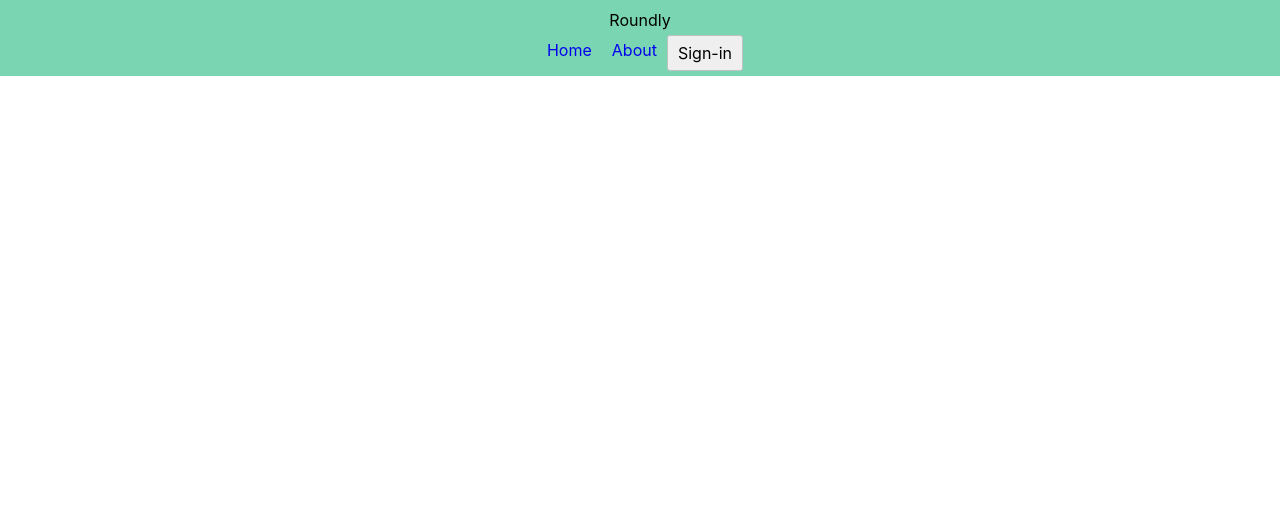
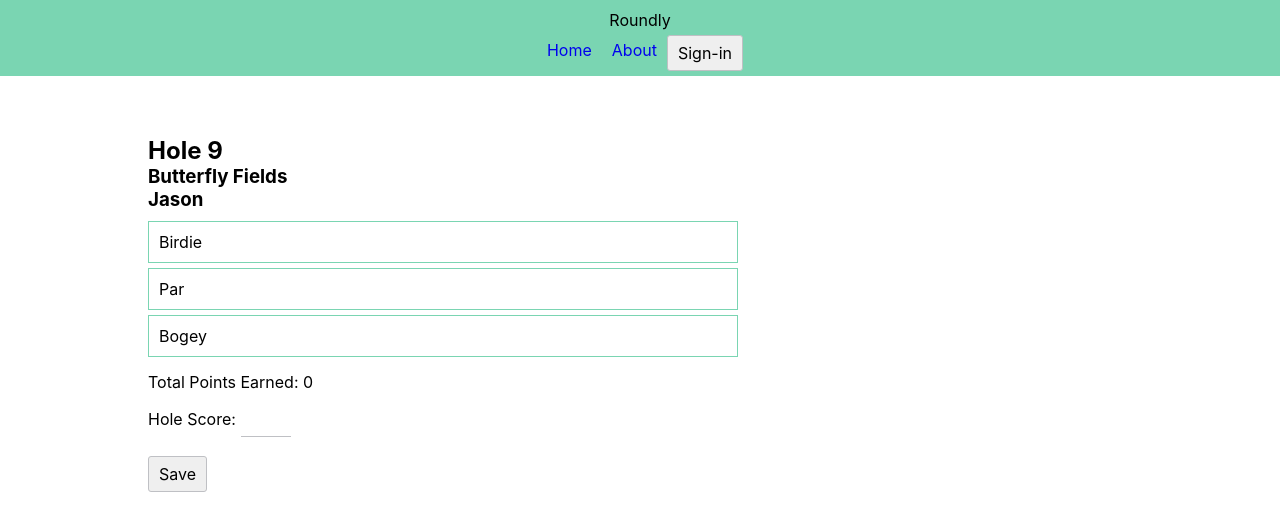
Before and after one commit to jason-roundtree/roundly-old, a React (Create React App) app: page /hole in a window 1280 px wide. Shown: the top 530 px of the page. Built offline with nearby package versions, Linux system fonts and the light colour scheme; what auth0-js would draw is missing.

Commit message:
Add base Hole component

```diff
--- a/src/components/App.js
+++ b/src/components/App.js
@@ -8,6 +8,7 @@ import AccountHome from './AccountHome'
 import NewLeague from './NewLeague/NewLeague'
 import CreateRound from './LeagueHome/CreateRound'
 import LeagueHome from './LeagueHome/LeagueHome'
+import Hole from './Scorecard/Hole'
 import AuthCallback from './AuthCallback';
 import { BrowserRouter as Router, Route } from "react-router-dom"
 
@@ -24,6 +25,8 @@ const App = () => {
       <Route path="/create-round" component={CreateRound} />
       {/* <Route path="/league/:id" component={LeagueHome} /> */}
       <Route path="/league" component={LeagueHome} />
+      <Route path="/hole" component={Hole} />
+
       <Route exact path='/callback' component={AuthCallback} />
     </Router>
   )
--- /dev/null
+++ b/src/components/Scorecard/Hole.js
@@ -0,0 +1,96 @@
+import React, { useState } from 'react'
+import useListItemToggle from '../../hooks/useListItemToggle'
+import styled from 'styled-components'
+
+const UL = styled.ul` margin-top: 10px; `
+const ButtonListItem = styled.li`
+    padding: 10px;
+    margin: 5px 5px 5px 0;
+    border: 1px solid rgb(122, 213, 178);;
+    width: 60%;
+    @media (max-width: 700px) {
+        width: 100%;
+    }
+`
+const Form = styled.form`
+    width: 80%;
+    margin: 40px auto 0;
+    padding: 20px;
+`
+const Input = styled.input`
+    width: 50px;
+    /* TODO: noticed S.O. answers saying line-height should be used but not why. Is it for responsiveness on smaller screens? */
+    /* line-height: 140%; */
+    border: transparent;
+    border-bottom: 1px solid rgb(191, 192, 196);
+`
+const Label = styled.label`
+    margin-right: 5px;
+`
+const P = styled.p`
+    margin: 15px 0 10px;
+`
+const SaveButton = styled.button`
+    margin-top: 1.2em;
+`
+
+const data = {
+    hole: 9,
+    player: 'Jason',
+    course: 'Butterfly Fields',
+    points: [
+        { id: 1, pointType: 'Birdie', weight: 10 },
+        { id: 2, pointType: 'Par', weight: 2 },
+        { id: 3, pointType: 'Bogey', weight: -5 },
+    ]
+}
+
+export default function Hole(props) {
+    // TODO: add hook for saving form
+    const [scoreInput, setScore] = useState('')
+    const [pointsEarned, setTogglePointsEarned] = useListItemToggle([])
+    const totalPointsEarned = () => {
+        return pointsEarned.reduce((total, current) => {
+                let pointWeightIndex = data.points.findIndex(point => point.id === current)
+                return total + data.points[pointWeightIndex].weight
+        }, 0)
+    }
+    return (
+        <Form>
+            <h2>Hole {data.hole}</h2>
+            <h3>{data.course}</h3>
+            <h3>{data.player}</h3>
+            <UL>
+                {data.points.map((point, i) => {
+                    return (
+                        // TODO: disable score-based points if another hole-based point has been selected
+                        <ButtonListItem
+                            key={i}
+                            onClick={() => setTogglePointsEarned(point.id)}
+                            className={pointsEarned.includes(point.id)
+                                ? 'activeListItem'
+                                : ''
+                            }
+                        >
+                            {point.pointType}
+                        </ButtonListItem>
+                    )
+                })}
+            </UL>
+            <P>
+                Total Points Earned: {totalPointsEarned()}
+            </P>
+            {/* TODO: Add condition that checks for tracking of Net Score; if true add Gross Score and Net Score fields */}
+            <Label htmlFor="scoreInput">Hole Score:</Label>
+            <Input
+                type="input"
+                onChange={(e) => setScore(e.target.value)}
+                value={scoreInput}
+                name="scoreInput"
+            />
+            <br />
+
+            <SaveButton>Save</SaveButton>
+        </Form>
+    )
+}
```
